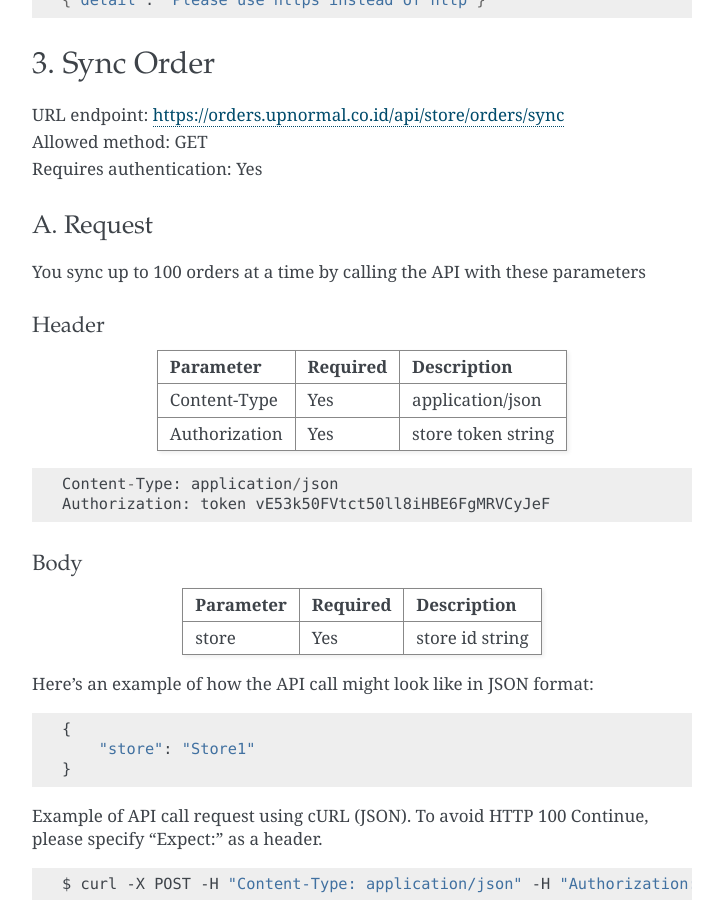
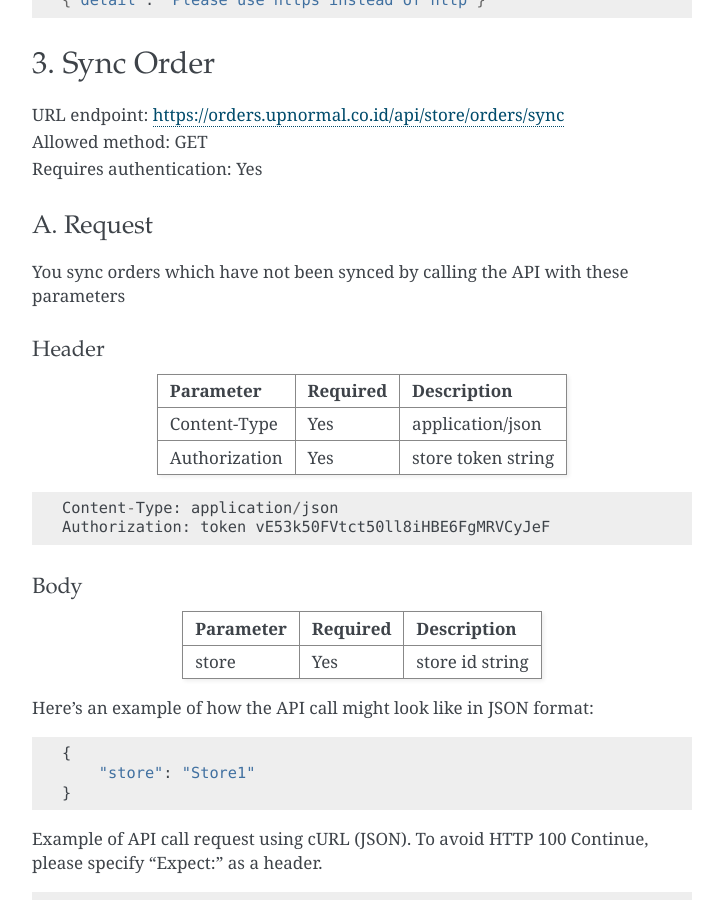
Before and after one commit to ui/stamps-api-docs, a Sphinx documentation site: the page built from source/sync_order.rst, in a window 1280 px wide and 900 px high, scrolled down 6383 px. Shown: the whole window, without its empty margins (388-1111 px from the left). Built offline with Sphinx 7.4.7, drawn with Linux system fonts in a browser that asks for light colours.

Commit message:
Update sync_order.rst

```diff
--- a/source/sync_order.rst
+++ b/source/sync_order.rst
@@ -342,7 +342,7 @@ If HTTP is used instead of HTTPS:
 A. Request
 ----------
 
-You sync up to 100 orders at a time by calling the API with these parameters
+You sync orders which have not been synced by calling the API with these parameters
 
 Header
 ______
```
